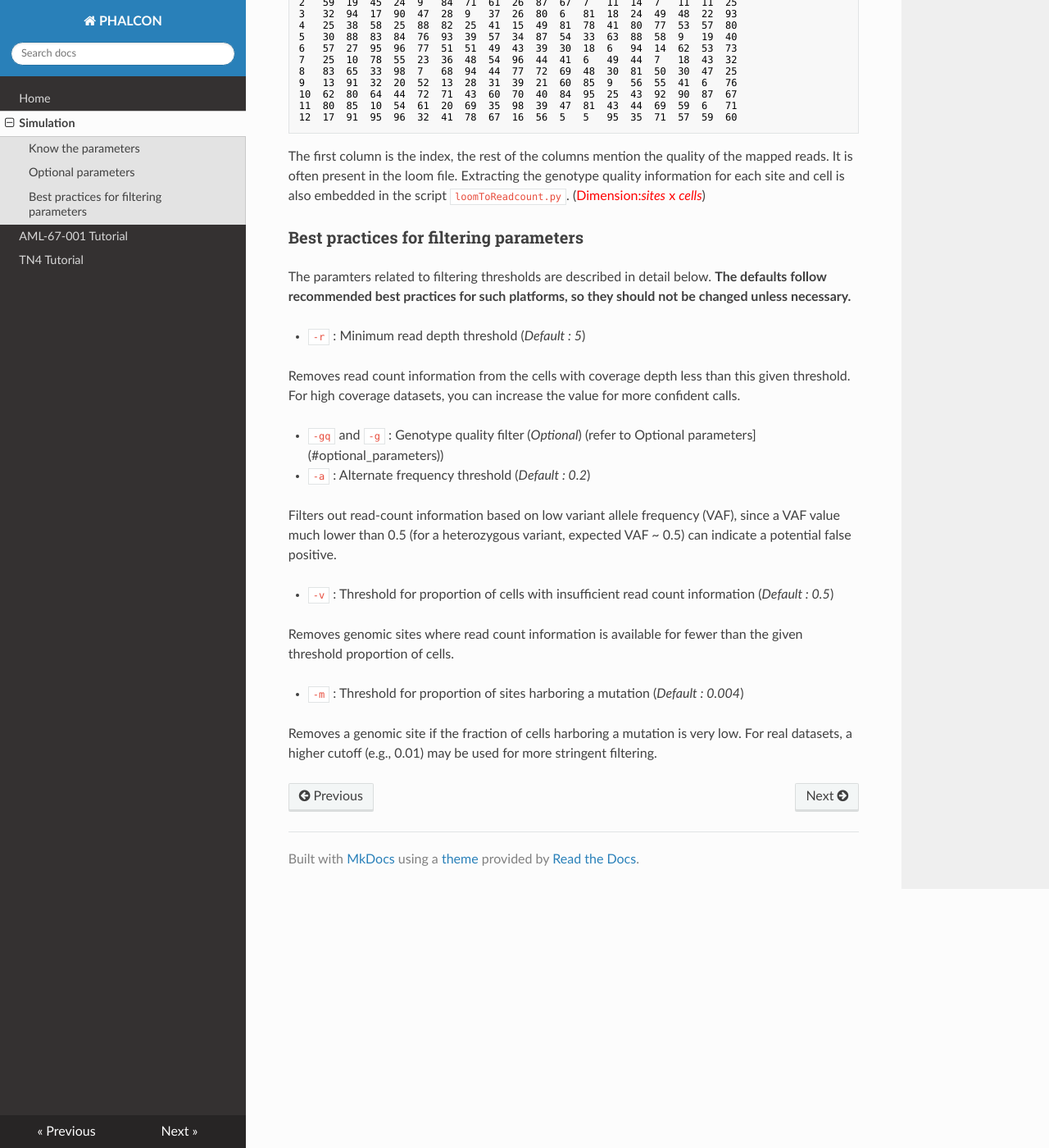
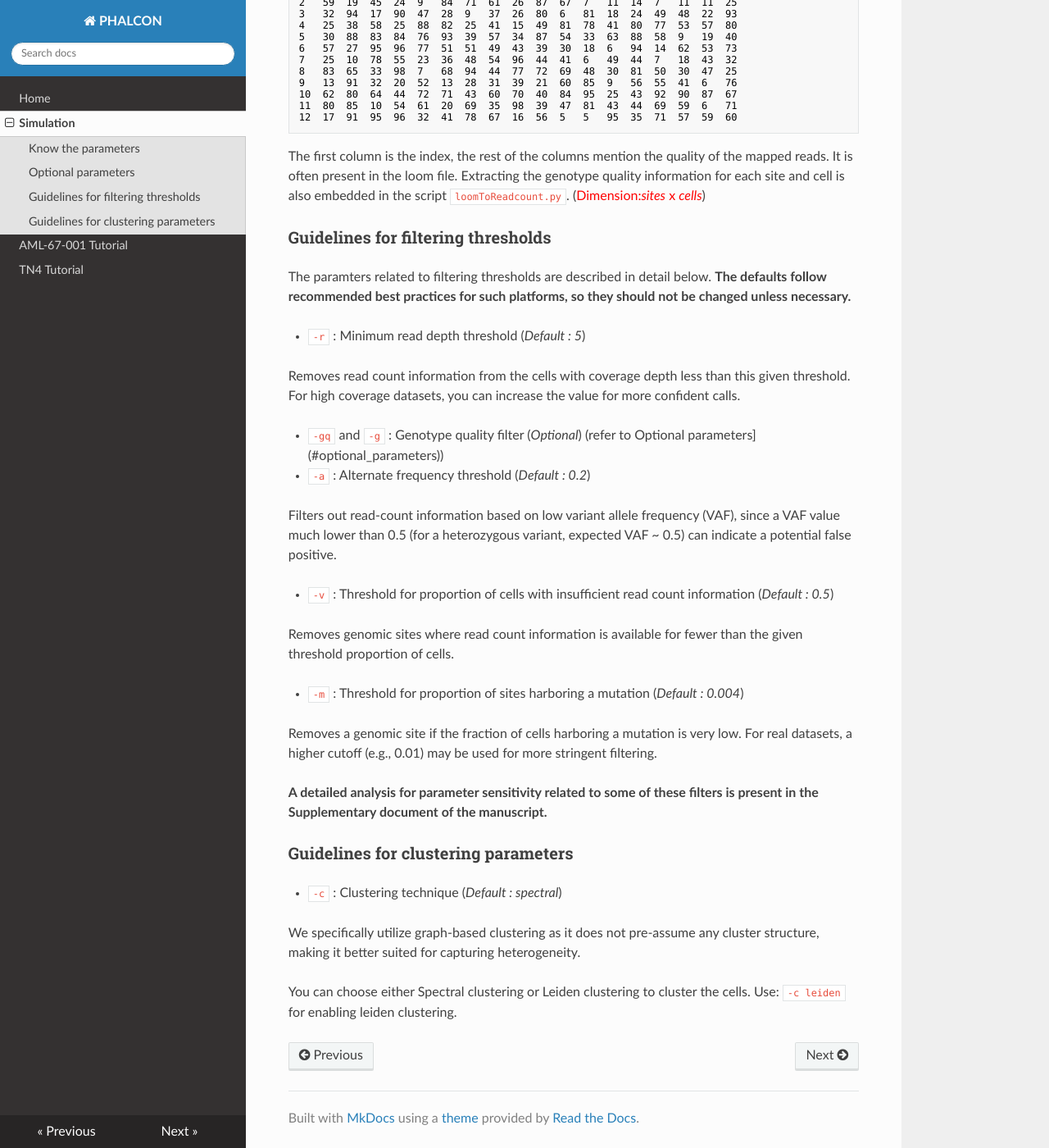
Before and after one commit to Zafar-Lab/PHALCON, an MkDocs documentation site: the page built from docs/simulation.md, in a window 1280 px wide and 1400 px high, scrolled down 1272 px. Shown: the whole window at 82% size. Built offline with MkDocs 1.6.1, drawn with Linux system fonts in a browser that asks for light colours; nearby versions of some CDN libraries.

Commit message:
update docs page

````diff
--- a/docs/simulation.md
+++ b/docs/simulation.md
@@ -58,7 +58,7 @@ The genotype quality file should look like:
 
 The first column is the index, the rest of the columns mention the quality of the mapped reads. It is often present in the loom file. Extracting the genotype quality information for each site and cell is also embedded in the script ```loomToReadcount.py```. (<font color="red">Dimension:*sites* x *cells*</font>)
 
-### Best practices for filtering parameters
+### Guidelines for filtering thresholds
 
 The paramters related to filtering thresholds are described in detail below. **The defaults follow recommended best practices for such platforms, so they should not be changed unless necessary.**
 
@@ -79,3 +79,13 @@ Removes genomic sites where read count information is available for fewer than t
 * ```-m``` : Threshold for proportion of sites harboring a mutation (*Default : 0.004*)
 
 Removes a genomic site if the fraction of cells harboring a mutation is very low. For real datasets, a higher cutoff (e.g., 0.01) may be used for more stringent filtering.
+
+**A detailed analysis for parameter sensitivity related to some of these filters is present in the Supplementary document of the manuscript.**
+
+### Guidelines for clustering parameters
+
+* ```-c``` : Clustering technique (*Default : spectral*)
+
+We specifically utilize graph-based clustering as it does not pre-assume any cluster structure, making it better suited for capturing heterogeneity.
+
+You can choose either Spectral clustering or Leiden clustering to cluster the cells. Use: ```-c leiden``` for enabling leiden clustering.
````
